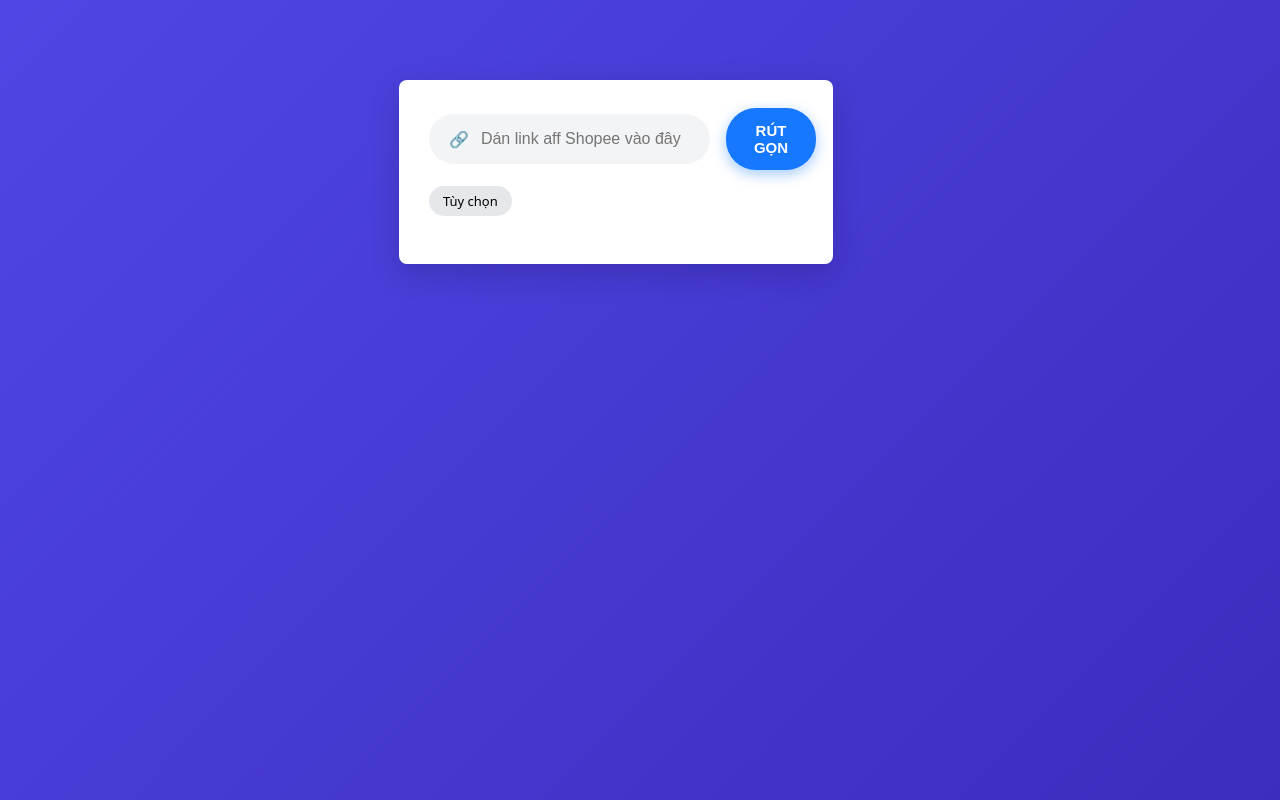
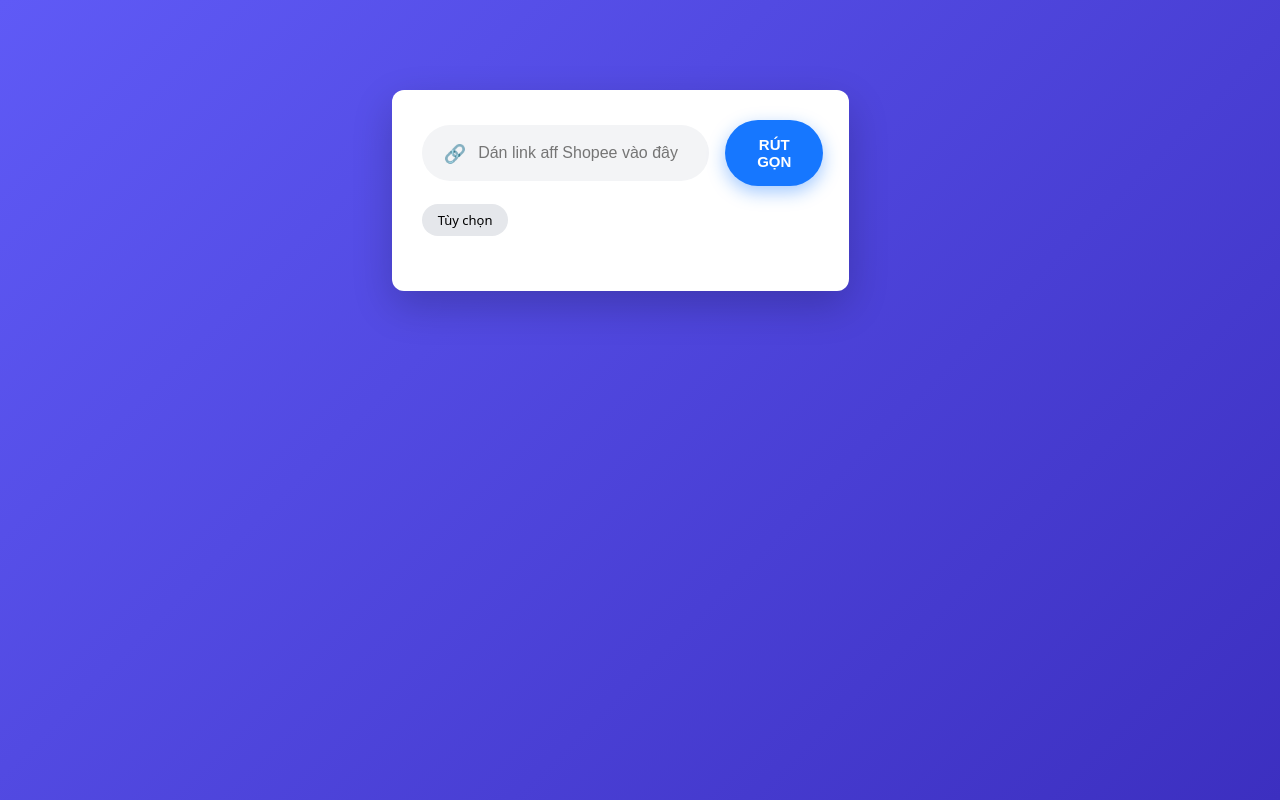
Before and after one commit to tuimufeedback/test8, a plain HTML site: page index.html in a window 1280 px wide. Drawn offline with Linux system fonts and the light colour scheme.

Commit message:
Update index.html

```diff
--- a/index.html
+++ b/index.html
@@ -10,22 +10,22 @@
 body{
   margin:0;
   font-family:system-ui,-apple-system,Segoe UI,Roboto;
-  background:linear-gradient(135deg,#4f46e5,#3b2dbd);
+  background:linear-gradient(135deg,#5f5af6,#3c2fc0);
   min-height:100vh;
   display:flex;
   justify-content:center;
   align-items:flex-start;
-  padding-top:80px;
+  padding-top:90px;
 }
 
 /* Card */
 .card{
-  width:90%;
+  width:92%;
   max-width:900px;
   background:#fff;
-  border-radius:8px;
-  box-shadow:0 10px 30px rgba(0,0,0,0.15);
-  padding:28px 30px;
+  border-radius:12px;
+  box-shadow:0 15px 40px rgba(0,0,0,0.2);
+  padding:30px;
 }
 
 .row{
@@ -39,8 +39,8 @@ body{
   display:flex;
   align-items:center;
   background:#f3f4f6;
-  border-radius:30px;
-  padding:14px 20px;
+  border-radius:40px;
+  padding:16px 22px;
 }
 
 .input-box input{
@@ -55,27 +55,36 @@ body{
   background:#1677ff;
   color:#fff;
   border:none;
-  padding:14px 28px;
-  border-radius:30px;
+  padding:16px 32px;
+  border-radius:40px;
   font-weight:600;
   cursor:pointer;
   font-size:15px;
-  box-shadow:0 4px 14px rgba(22,119,255,0.4);
+  box-shadow:0 6px 18px rgba(22,119,255,0.4);
+  transition:0.2s;
+}
+
+.btn:hover{
+  opacity:0.9;
 }
 
 .option{
-  margin-top:16px;
+  margin-top:18px;
   display:inline-block;
   background:#e5e7eb;
-  padding:6px 14px;
+  padding:7px 16px;
   border-radius:20px;
   font-size:13px;
 }
 
 .result{
-  margin-top:20px;
+  margin-top:25px;
   font-weight:600;
   word-break:break-all;
+}
+.result a{
+  color:#1677ff;
+  text-decoration:none;
 }
 </style>
 </head>
@@ -86,14 +95,14 @@ body{
 
 <script>
 // ===============================
-// CHECK MODE (Redirect or Tool)
+// CHECK MODE
 // ===============================
 
 const params = new URLSearchParams(window.location.search);
 const shopeeCode = params.get("code");
 
 // ===============================
-// 🔥 REDIRECT MODE (PRE-CLIENT)
+// 🔥 REDIRECT MODE
 // ===============================
 if(shopeeCode){
 
@@ -134,14 +143,14 @@ if(shopeeCode){
 }else{
 
 // ===============================
-// 🛠 TOOL MODE (UI SHORT LINK)
+// 🛠 TOOL MODE
 // ===============================
 
 document.getElementById("app").innerHTML = `
 <div class="card">
   <div class="row">
     <div class="input-box">
-      <span style="margin-right:10px">🔗</span>
+      <span style="margin-right:10px;font-size:18px;">🔗</span>
       <input type="text" id="longLink" placeholder="Dán link aff Shopee vào đây">
     </div>
     <button class="btn" onclick="shorten()">RÚT GỌN</button>
@@ -165,7 +174,9 @@ window.shorten = function(){
     const url = new URL(input);
     const code = url.pathname.split("/").pop();
 
-    const shortLink = window.location.origin + "/?code=" + code;
+    // 🔥 TỰ ĐỘNG LẤY ĐÚNG REPO (không cần sửa sau này)
+    const baseUrl = window.location.href.split("?")[0];
+    const shortLink = baseUrl + "?code=" + code;
 
     document.getElementById("result").innerHTML =
       "Link rút gọn của bạn:<br><a href='"+shortLink+"' target='_blank'>"+shortLink+"</a>";
```
